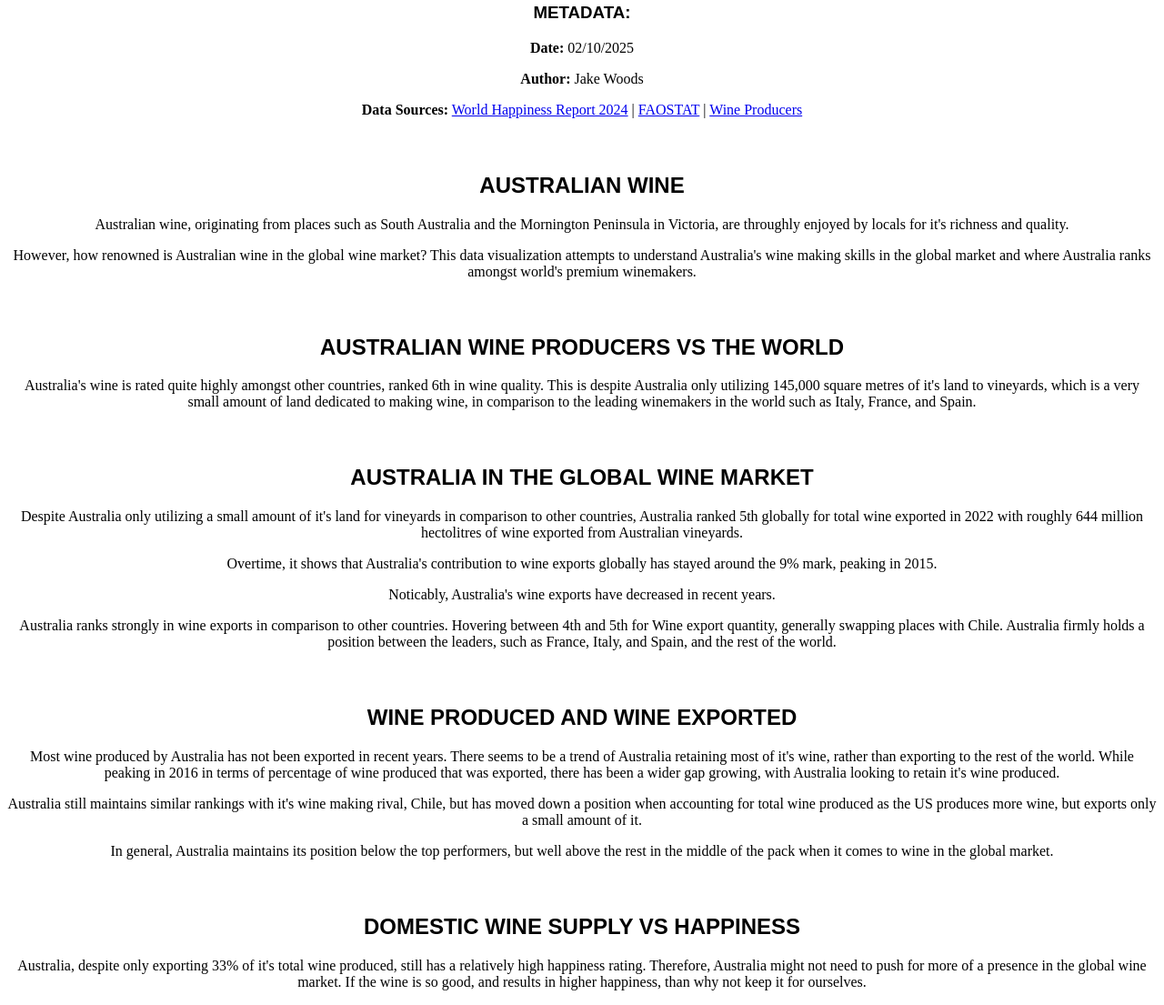
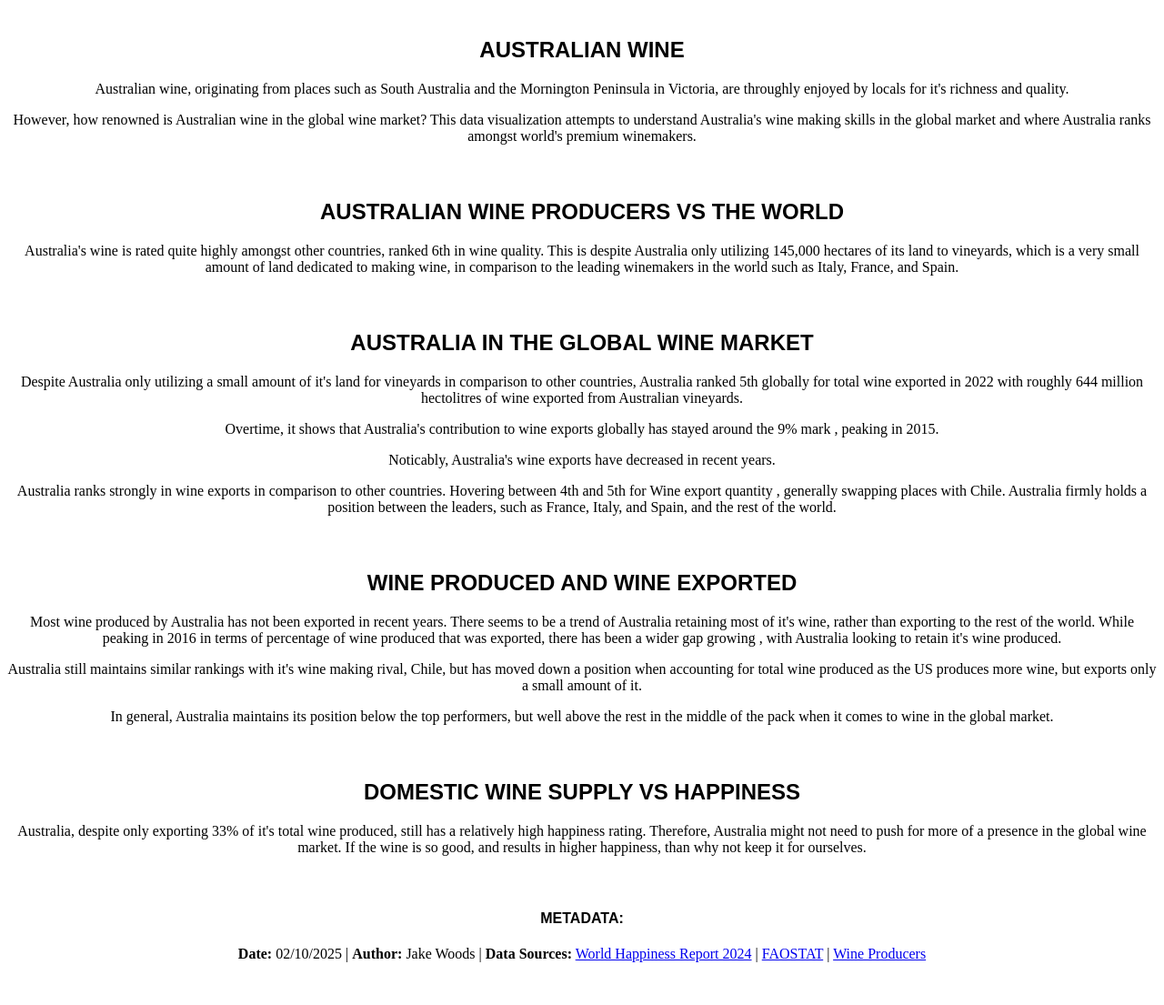
Before and after one commit to JWoods16/3179_assignment2, a plain HTML site: page index.html in a window 1280 px wide. Shown: the part 77-1182 px from the top of the page at 91% size. After the commit the page ends 1151 px from the top, so only its background shows below. Drawn offline with Linux system fonts and the light colour scheme; a script that the page names is missing.

Commit message:
Update index.html

```diff
--- a/index.html
+++ b/index.html
@@ -15,7 +15,6 @@
     <style>
         div+div {
             margin-top: 60px;
-            /* subtle gap between sections */
         }
     </style>
 
@@ -25,25 +24,20 @@
 <body>
     <div style="text-align: center;">
         <h1>AUSTRALIAN WINE VS THE WORLD</h1>
-        <h3>METADATA:</h3>
-        <p><strong>Date:</strong> 02/10/2025</p>
-        <p><strong>Author:</strong> Jake Woods</p>
-        <p><strong>Data Sources:</strong>
-            <a href="https://www.kaggle.com/datasets/jainaru/world-happiness-report-2024-yearly-updated">World Happiness
-                Report 2024</a> |
-            <a href="https://www.fao.org/faostat/en/?utm_source=chatgpt.com#search/wine">FAOSTAT</a> |
-            <a href="https://www.kaggle.com/datasets/mohamedkhaledmahmoud/the-best-wine-producers-in-the-world">Wine
-                Producers</a>
-        </p>
     </div>
 
 
-    <div style ="text-align: center;">
+    <div style="text-align: center;">
         <h2>AUSTRALIAN WINE</h2>
         <p>Australian wine, originating from places such as South Australia and the Mornington Peninsula in Victoria,
-            are throughly enjoyed by locals for it's richness and quality.</p>
-        <p>However, how renowned is Australian wine in the global wine market? This data visualization attempts to
-            understand Australia's wine making skills in the global market and where Australia ranks amongst world's premium winemakers.</p>
+            are <span class="blue-text">throughly enjoyed by locals for it's richness and quality.</span></p>
+        <p>However, how renowned is Australian wine in the global wine market?
+            This data visualization attempts to
+            <span class="blue-text">understand Australia's wine making skills in the global market</span>
+            and
+            <span class="blue-text">where Australia ranks amongst world's premium winemakers.</span>
+        </p>
+
     </div>
 
     <div style="text-align: center;">
@@ -66,29 +60,41 @@
                 // Access the Vega view instance (https://vega.github.io/vega/docs/api/view/) as result.view
             }).catch(console.error);
         </script>
-        <p>Australia's wine is rated quite highly amongst other countries, ranked 6th in wine quality. This is despite Australia only utilizing 145,000 square metres of it's land to vineyards, which is a very small
-            amount of land dedicated to making wine, in comparison to the leading winemakers in the world such as Italy, France, and Spain.</p>
+        <p>
+            Australia's wine is rated quite highly amongst other countries,
+            <span class="blue-text">ranked 6th in wine quality.</span>
+            This is despite
+            <span class="blue-text">Australia only utilizing 145,000 hectares of its land to vineyards</span>,
+            which is a very small amount of land dedicated to making wine, in comparison to
+            <span class="blue-text">the leading winemakers in the world such as Italy, France, and Spain.</span>
+        </p>
     </div>
-        <div style="text-align: center;">
-            <h2>AUSTRALIA IN THE GLOBAL WINE MARKET</h2>
+    <div style="text-align: center;">
+        <h2>AUSTRALIA IN THE GLOBAL WINE MARKET</h2>
         <div id="choropleth_wine_export"></div>
         <script type="text/javascript">
             var spec2 = "js/choropleth_wine_export_2022.vg.json";
-            vegaEmbed('#choropleth_wine_export', spec2).then(function (result){}).catch(console.error);
+            vegaEmbed('#choropleth_wine_export', spec2).then(function (result) { }).catch(console.error);
         </script>
-        <p>Despite Australia only utilizing a small amount of it's land for vineyards in comparison to other countries, Australia ranked 5th globally
-            for total wine exported in 2022 with roughly 644 million hectolitres of wine exported from Australian vineyards.
+        <p>Despite Australia only utilizing a small amount of it's land for vineyards in comparison to other countries,
+            <span class="blue-text">Australia ranked 5th globally</span>
+            for total wine exported in 2022 with roughly
+            <span class="blue-text">
+                644 million hectolitres of wine exported </span>from Australian
+            vineyards.
         </p>
         <div id="area_chart"></div>
         <script type="text/javascript">
             var spec2 = "js/area_chart.vg.json";
-            vegaEmbed('#area_chart', spec2).then(function (result){}).catch(console.error);
+            vegaEmbed('#area_chart', spec2).then(function (result) { }).catch(console.error);
         </script>
         <p>
-            Overtime, it shows that Australia's contribution to wine exports globally has stayed around the 9% mark, peaking in 2015.
+            Overtime, it shows that Australia's contribution to wine exports globally has stayed <span
+                class="blue-text"> around the 9% mark </span>,
+            peaking in 2015.
         </p>
         <p>
-            Noticably, Australia's wine exports have decreased in recent years.
+            Noticably, Australia's wine <span class="blue-text"> exports have decreased in recent years.</span>
         </p>
         <p>
 
@@ -98,12 +104,15 @@
         <div id="line_top_exports"></div>
         <script type="text/javascript">
             var spec2 = "js/line_chart_top_exporters.vg.json";
-            vegaEmbed('#line_top_exports', spec2).then(function (result){}).catch(console.error);
+            vegaEmbed('#line_top_exports', spec2).then(function (result) { }).catch(console.error);
         </script>
 
         <p>
-            Australia ranks strongly in wine exports in comparison to other countries. Hovering between 4th and 5th for Wine export quantity, generally swapping places with Chile.
-            Australia firmly holds a position between the leaders, such as France, Italy, and Spain, and the rest of the world.
+            Australia ranks strongly in wine exports in comparison to other countries.
+            Hovering <span class="blue-text">between 4th and 5th for
+                Wine export quantity </span>, generally swapping places with Chile.
+            Australia firmly holds a position between the leaders, such as France, Italy, and Spain, and the rest of the
+            world.
         </p>
     </div>
 
@@ -113,24 +122,34 @@
         <div id="line_prod_export"></div>
         <script type="text/javascript">
             var spec2 = "js/line_production_export.vg.json";
-            vegaEmbed('#line_prod_export', spec2).then(function (result){}).catch(console.error);
+            vegaEmbed('#line_prod_export', spec2).then(function (result) { }).catch(console.error);
         </script>
         <div id="bar_prod_export"></div>
         <script type="text/javascript">
             var spec2 = "js/bar_chart_production_export.vg.json";
-            vegaEmbed('#bar_prod_export', spec2).then(function (result){}).catch(console.error);
+            vegaEmbed('#bar_prod_export', spec2).then(function (result) { }).catch(console.error);
         </script>
 
         <p>
-            Most wine produced by Australia has not been exported in recent years. There seems to be a trend of Australia retaining most of it's wine, rather than exporting to the rest of the world.
-            While peaking in 2016 in terms of percentage of wine produced that was exported, there has been a wider gap growing, with Australia looking to retain it's wine produced.
+            Most wine produced by Australia has not been exported in recent years. There seems to be a trend of
+            <span class="blue-text"> Australia retaining most of it's wine</span>, rather than exporting to the rest of
+            the world.
+            While peaking in 2016 in terms of percentage of wine produced that was exported, there has been a <span
+                class="blue-text">wider gap
+                growing</span> , with Australia looking to retain it's wine produced.
         </p>
         <p>
-            Australia still maintains similar rankings with it's wine making rival, Chile, but has moved down a position when accounting for total wine produced as the US produces more wine, but exports
+            Australia still <span class="blue-text"> maintains similar rankings </span>with it's wine making rival,
+            Chile, but has moved down a position
+            when accounting for total wine produced as the US produces more wine, but exports
             only a small amount of it.
         </p>
         <p>
-            In general, Australia maintains its position below the top performers, but well above the rest in the middle of the pack when it comes to wine in the global market.
+            In general,
+
+            <span class="blue-text"> Australia maintains its position below the top performers, but well above the rest
+                in the middle
+                of the pack </span>when it comes to wine in the global market.
         </p>
     </div>
 
@@ -139,17 +158,29 @@
         <div id="scatter_wine_happiness"></div>
         <script type="text/javascript">
             var spec2 = "js/scatter_wine_happiness.vg.json";
-            vegaEmbed('#scatter_wine_happiness', spec2).then(function (result){}).catch(console.error);
+            vegaEmbed('#scatter_wine_happiness', spec2).then(function (result) { }).catch(console.error);
         </script>
 
         <p>
-            Australia, despite only exporting 33% of it's total wine produced, still has a relatively high happiness rating.
-            Therefore, Australia might not need to push for more of a presence in the global wine market. If the wine is so good, and results in higher happiness, than why not keep it for ourselves.
+            Australia, despite only <span class="blue-text"> exporting 33% of it's total wine produced</span>, still has
+            a relatively high happiness
+            rating.
+            Therefore, Australia might not need to push for more of a presence in the global wine market. If the wine is
+            so good, and results in higher happiness, than why not keep it for ourselves.
         </p>
     </div>
-    <p>
 
-    </p>
+    <div style="text-align: center;">
+        <h4>METADATA:</h4>
+        <p><strong>Date:</strong> 02/10/2025 | <strong>Author:</strong> Jake Woods | <strong>Data Sources:</strong>
+            <a href="https://www.kaggle.com/datasets/jainaru/world-happiness-report-2024-yearly-updated">World
+                Happiness
+                Report 2024</a> |
+            <a href="https://www.fao.org/faostat/en/?utm_source=chatgpt.com#search/wine">FAOSTAT</a> |
+            <a href="https://www.kaggle.com/datasets/mohamedkhaledmahmoud/the-best-wine-producers-in-the-world">Wine
+                Producers</a>
+        </p>
+    </div>
+</body>
 
-</body>
 </html>
```
